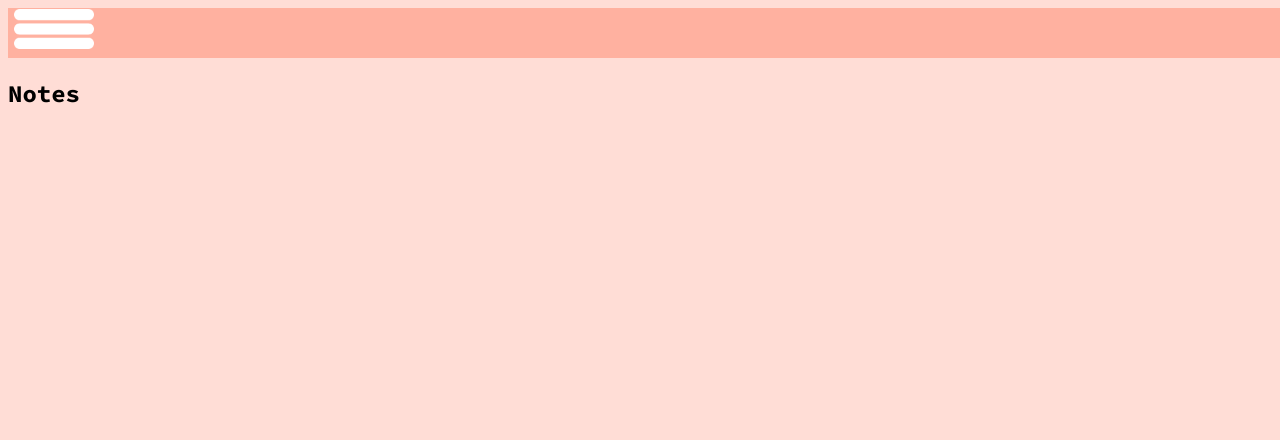
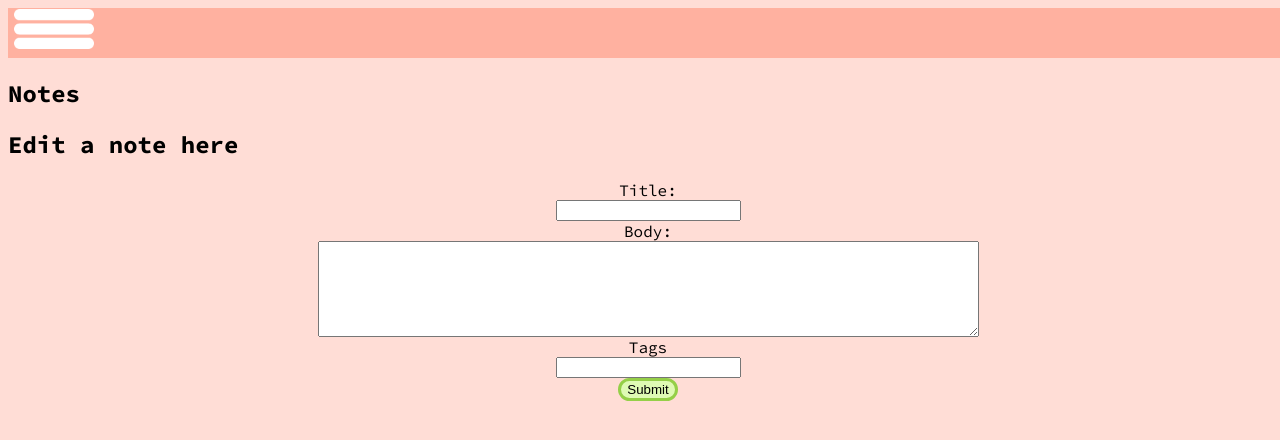
Before and after one commit to Alchemy-Notes/FRONTEND, a React app: page /notes in a window 1280 px wide. Shown: the top 440 px of the page. Built offline with nearby package versions, Linux system fonts and the light colour scheme.

Commit message:
wrote most of EditNote component, includes some state, still need to handle adding tags, and pass down onSubmit from the note view component, paired with Alice

```diff
--- /dev/null
+++ b/src/components/Notes/EditNote/EditNote.css
@@ -0,0 +1,5 @@
+.form {
+  display: flex;
+  flex-direction: column;
+  align-items: center;
+}
--- a/src/components/Notes/EditNote/EditNote.jsx
+++ b/src/components/Notes/EditNote/EditNote.jsx
@@ -1,5 +1,56 @@
-export default function EditNote() {
-    return (
-        <h1>Edit a note here</h1>
-    )
+import styles from './EditNote.css';
+import { useState } from 'react';
+
+export default function EditNote({ title = '', body = '' }) {
+  const [formState, setFormState] = useState({ title, body });
+  const [tags, setTags] = useState([]);
+  // handleSubmit goes here
+  const handleSubmit = async (e) => {
+    e.preventDefault();
+    //pass in onSubmit from the note view component
+  };
+
+  const handleChange = (e) => {
+    const { name, value } = e.target;
+    setFormState((prevState) => ({ ...prevState, [name]: value }));
+  };
+
+  const handleTagChange = (e) => {
+    setTags((prevState) => [...prevState, e.target.value]);
+  };
+  return (
+    <>
+      <h1>Edit a note here</h1>
+      <form className={styles.form} onSubmit={handleSubmit}>
+        <label htmlFor="title">Title: </label>
+        <input
+          id="title"
+          name="title"
+          type="text"
+          value={formState.title}
+          onChange={handleChange}
+        />
+        <label htmlFor="body">Body:</label>
+        <textarea
+          id="body"
+          name="body"
+          rows={6}
+          cols={80}
+          value={formState.body}
+          onChange={handleChange}
+        />
+        {/* probably need tags to be it's own form */}
+        <label htmlFor="tags">Tags</label>
+        <input
+          id="tags"
+          name="tags"
+          type="text"
+          // value={}
+          // onChange={handleTagChange}
+        />
+
+        <button type="submit">Submit</button>
+      </form>
+    </>
+  );
 }
--- a/src/views/Notes/Notes.jsx
+++ b/src/views/Notes/Notes.jsx
@@ -1,7 +1,10 @@
+import EditNote from '../../components/Notes/EditNote/EditNote';
+
 export default function Notes() {
   return (
     <section>
       <h1>Notes</h1>
+      <EditNote />
     </section>
   );
 }
```
